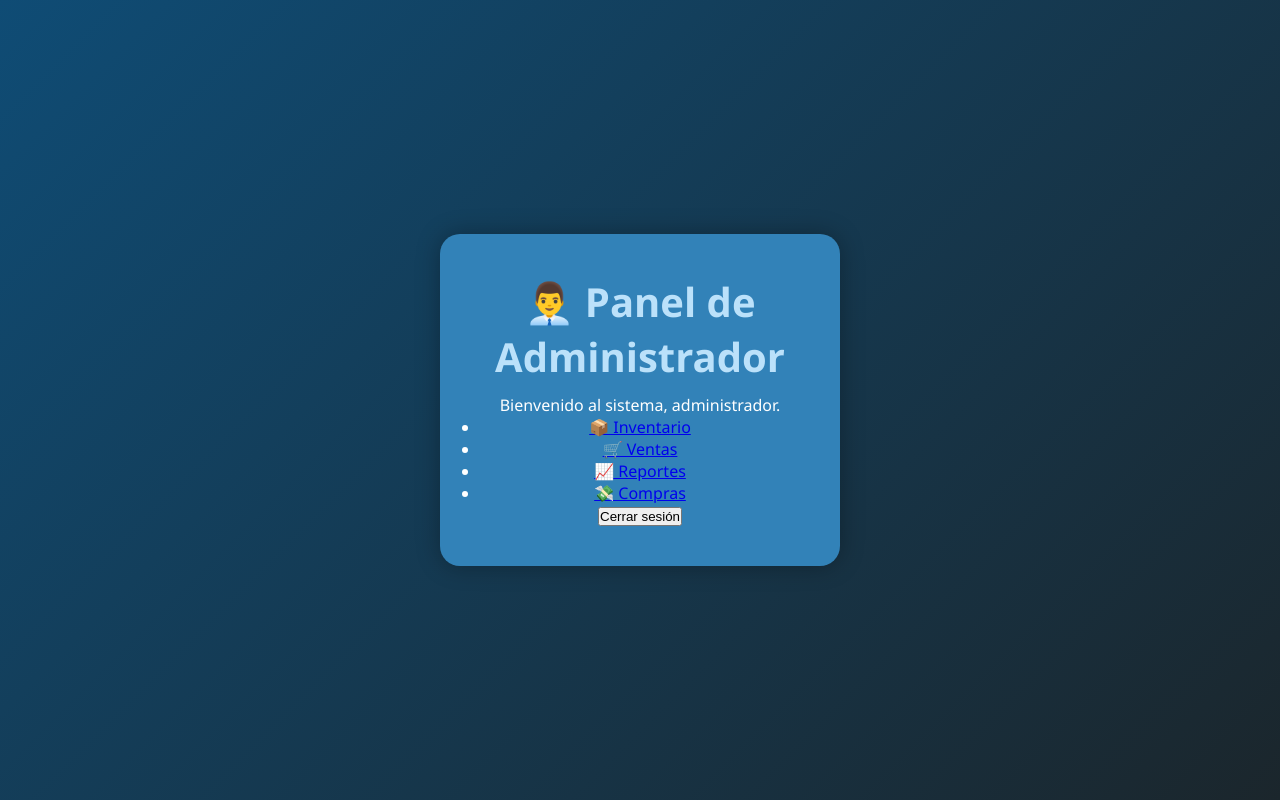
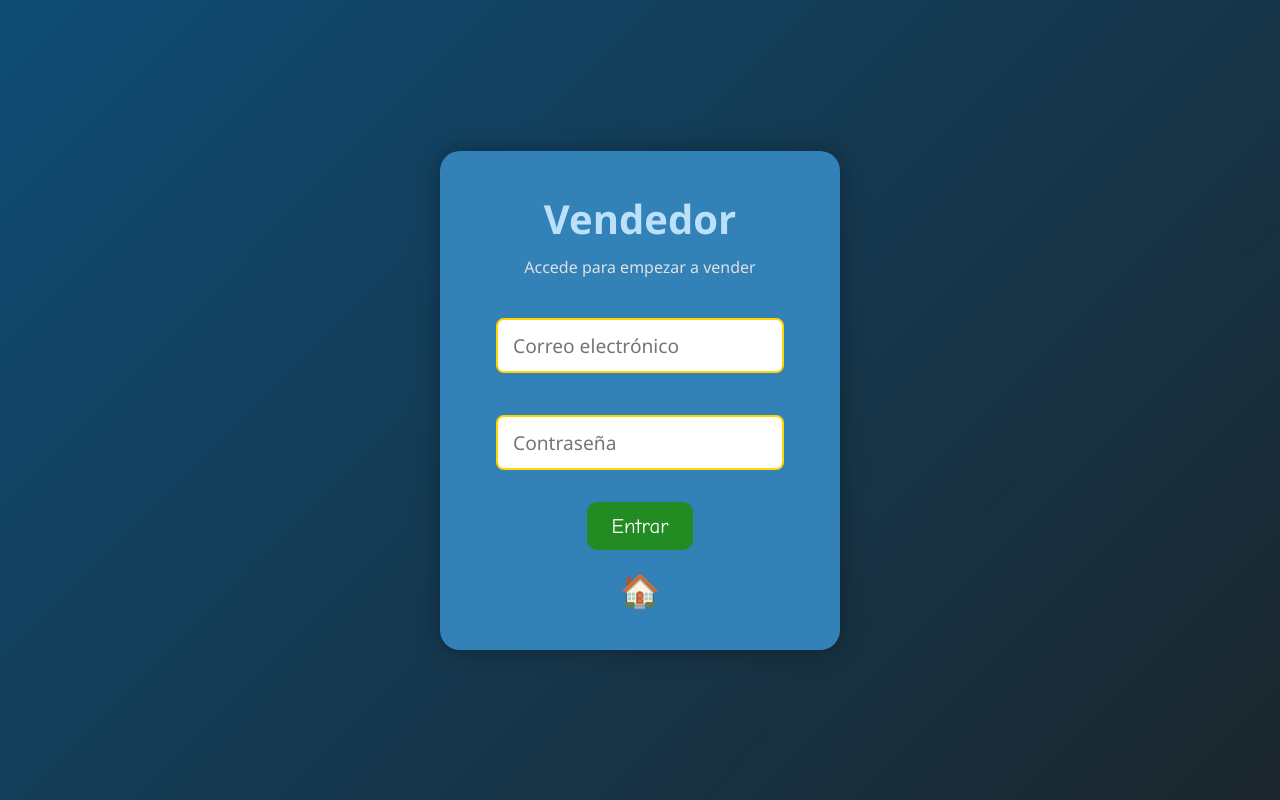
Before and after one commit to juanguticasta/Estanquillo-cantadelicia, a plain HTML site: page vendedor-panel.html in a window 1280 px wide. Drawn offline with Linux system fonts and the light colour scheme; no server answers.

Commit message:
Update vendedor-panel.html

```diff
--- a/vendedor-panel.html
+++ b/vendedor-panel.html
@@ -1,31 +1,65 @@
 <!DOCTYPE html>
 <html lang="es">
 <head>
-  <meta charset="UTF-8">
-  <meta name="viewport" content="width=device-width, initial-scale=1.0">
-  <title>Panel Administrador - Cantadelicia</title>
+  <meta charset="UTF-8" />
+  <meta name="viewport" content="width=device-width, initial-scale=1" />
+  <title>Login Vendedor - Estanquillo Cantadelicia</title>
   <link rel="stylesheet" href="style.css" />
+  <style>
+    input[type="email"],
+    input[type="password"] {
+      width: 90%;
+      padding: 12px 15px;
+      margin: 10px 0;
+      border: 2px solid #FFD700;
+      border-radius: 8px;
+      font-size: 1.2rem;
+      color: #1B262C;
+      font-family: 'Segoe UI', Tahoma, Geneva, Verdana, sans-serif;
+    }
+
+    button[type="submit"] {
+      background-color: #228B22;
+      color: white;
+      font-size: 1.3rem;
+      font-family: 'Comic Sans MS', cursive, sans-serif;
+      padding: 12px 25px;
+      border: none;
+      border-radius: 10px;
+      cursor: pointer;
+    }
+
+    button.volver {
+      background-color: transparent;
+      border: none;
+      font-size: 2rem;
+      cursor: pointer;
+    }
+  </style>
 </head>
 <body>
-  <div class="container">
-    <h1>👨‍💼 Panel de Administrador</h1>
-    <p>Bienvenido al sistema, administrador.</p>
+  <div class="container" id="main-content">
+    <h1>Vendedor</h1>
+    <p class="subtitulo">Accede para empezar a vender</p>
 
-    <nav>
-      <ul>
-        <li><a href="#">📦 Inventario</a></li>
-        <li><a href="#">🛒 Ventas</a></li>
-        <li><a href="#">📈 Reportes</a></li>
-        <li><a href="#">💸 Compras</a></li>
-      </ul>
-    </nav>
+    <form id="loginForm">
+      <input type="email" id="email" placeholder="Correo electrónico" required /><br /><br />
+      <input type="password" id="password" placeholder="Contraseña" required /><br /><br />
+      <button type="submit">Entrar</button>
+    </form>
 
-    <button onclick="cerrarSesion()">Cerrar sesión</button>
+    <br />
+    <button class="volver" onclick="location.href='index.html'" title="Volver al inicio">🏠</button>
+  </div>
+
+  <div class="loader" id="loader" style="display: none;">
+    <span class="emoji">🥂</span>
+    <p>¡Cargando... salud! 🍷</p>
   </div>
 
   <script type="module">
     import { initializeApp } from "https://www.gstatic.com/firebasejs/11.9.0/firebase-app.js";
-    import { getAuth, onAuthStateChanged, signOut } from "https://www.gstatic.com/firebasejs/11.9.0/firebase-auth.js";
+    import { getAuth, signInWithEmailAndPassword } from "https://www.gstatic.com/firebasejs/11.9.0/firebase-auth.js";
 
     const firebaseConfig = {
       apiKey: "AIzaSyBdKakTDCyqNU2vPKKLvW1k8RT1FqaROkg",
@@ -39,17 +73,33 @@
     const app = initializeApp(firebaseConfig);
     const auth = getAuth(app);
 
-    function cerrarSesion() {
-      signOut(auth).then(() => {
-        window.location.href = "index.html";
-      });
-    }
+    const loginForm = document.getElementById('loginForm');
+    const loader = document.getElementById('loader');
+    const content = document.getElementById('main-content');
 
-    // Evita acceso sin login
-    onAuthStateChanged(auth, (user) => {
-      if (!user) {
-        window.location.href = "index.html";
-      }
+    loginForm.addEventListener('submit', (e) => {
+      e.preventDefault();
+      const email = document.getElementById('email').value;
+      const password = document.getElementById('password').value;
+
+      content.style.display = 'none';
+      loader.style.display = 'flex';
+
+      signInWithEmailAndPassword(auth, email, password)
+        .then((userCredential) => {
+          if (email === "juangc21@hotmail.com") {
+            window.location.href = "vendedor-panel.html";
+          } else {
+            alert("Este usuario no es vendedor.");
+            loader.style.display = 'none';
+            content.style.display = 'block';
+          }
+        })
+        .catch((error) => {
+          alert("Error de inicio de sesión: " + error.message);
+          loader.style.display = 'none';
+          content.style.display = 'block';
+        });
     });
   </script>
 </body>
```
